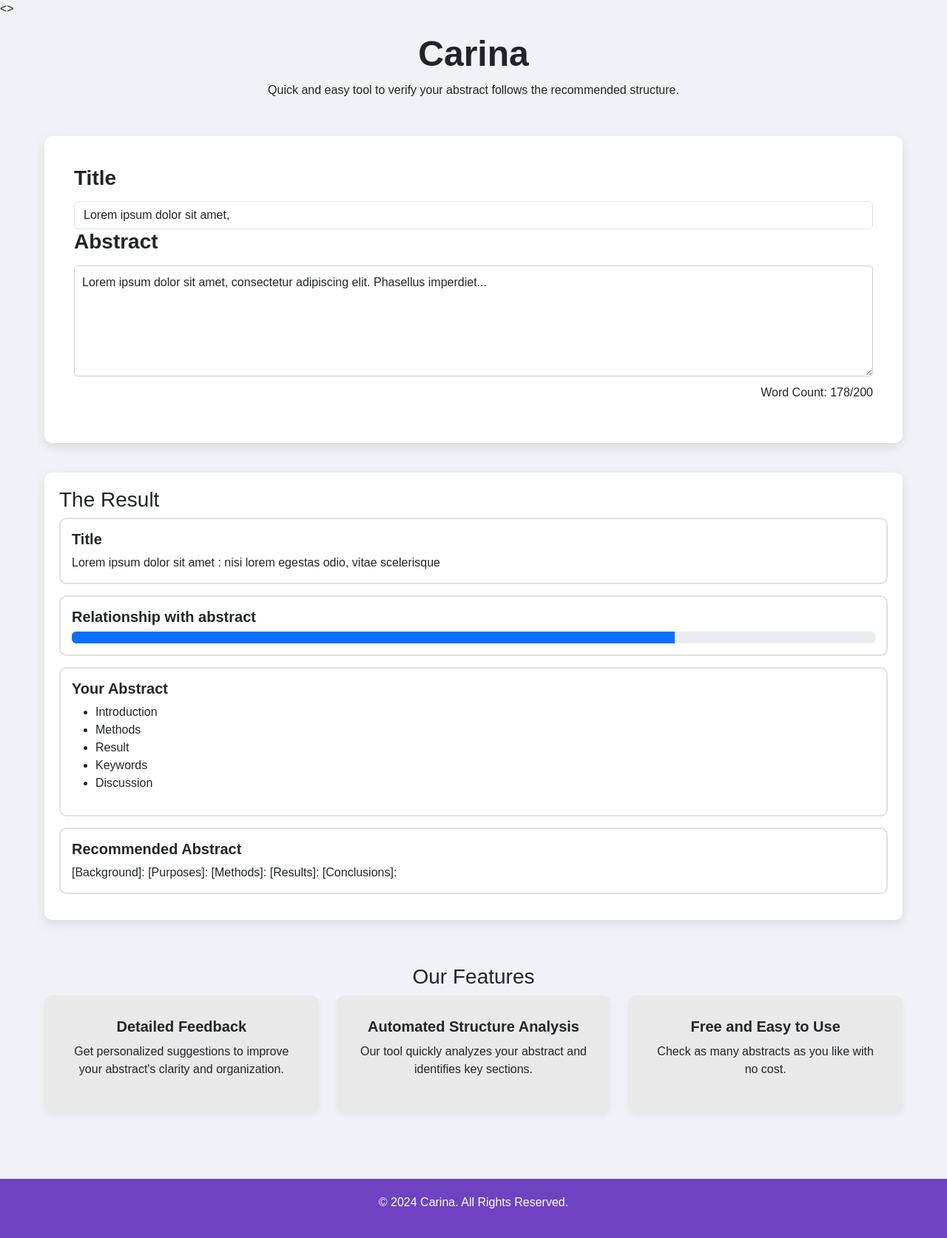
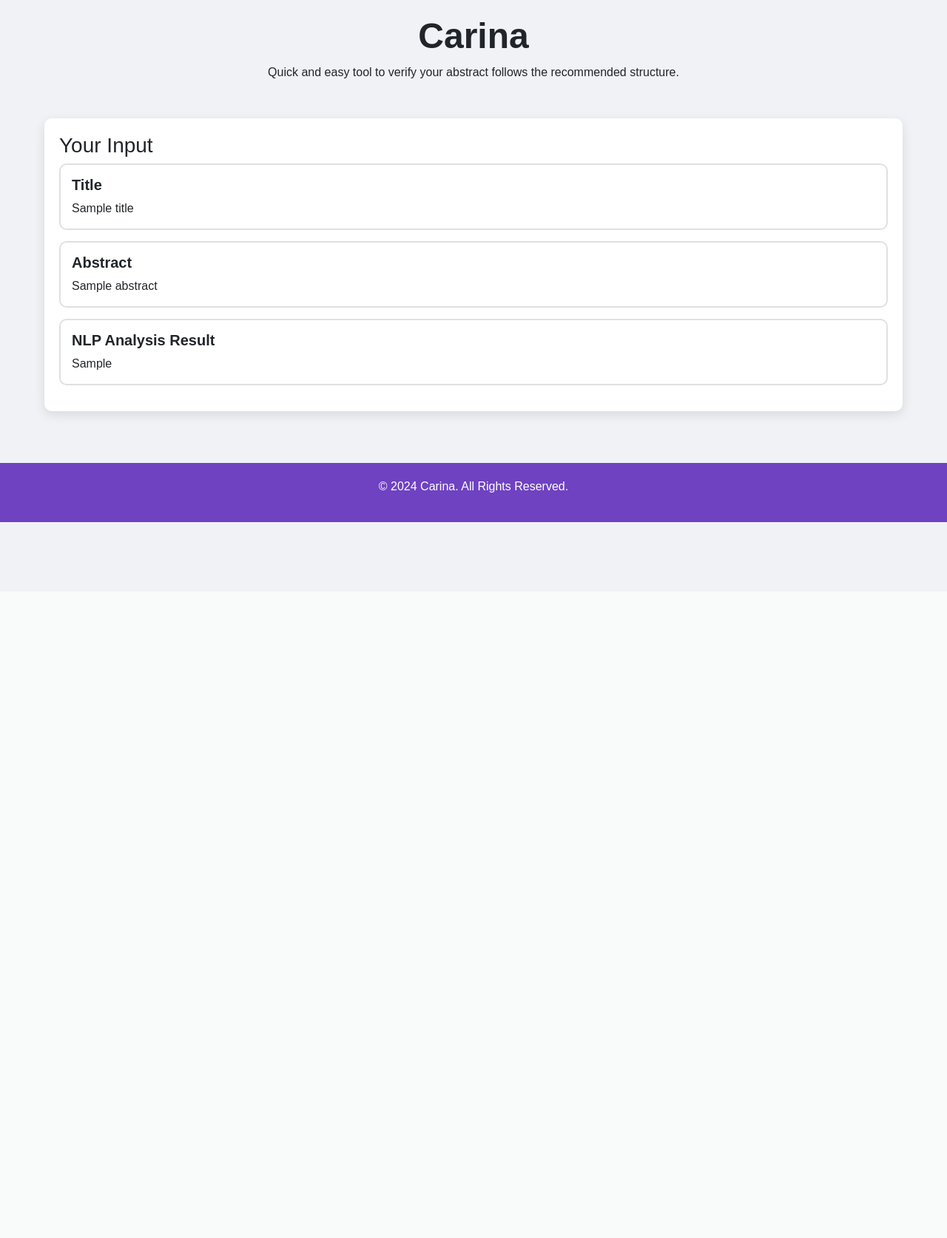
Before and after one commit to Chrisenl31/article-checker, a Django app: template article_checker/checker/templates/checker/result.html in a window 1280 px wide. Shown: the whole page at 74% size. After the commit the page ends 706 px from the top, so only its background shows below. Run offline with Django 5.2, Linux system fonts and the light colour scheme; the template is opened without the code that fills it: most values are stand-ins (such as "Sample title", 1, 10 or a date in 2020).

Commit message:
membuat variabel hasil nlp yang ditampilkan ke result view

```diff
--- a/article_checker/checker/templates/checker/result.html
+++ b/article_checker/checker/templates/checker/result.html
@@ -1,6 +1,6 @@
 <!DOCTYPE html>
 <html lang="en">
-  <>
+  <head>
     <meta charset="UTF-8" />
     <meta name="viewport" content="width=device-width, initial-scale=1.0" />
     <title>Carina - Abstract Analysis</title>
@@ -8,105 +8,41 @@
       href="https://cdn.jsdelivr.net/npm/bootstrap@5.3.0/dist/css/bootstrap.min.css"
       rel="stylesheet"
     />
-    <link rel="stylesheet" href="article_checker/static/css/resultstyle.css">
+    {% load static %}
+    <link rel="stylesheet" href="{% static 'css/resultstyle.css' %}" />
   </head>
   <body>
     <div class="container">
       <!-- Header -->
       <header>
         <h1>Carina</h1>
-        <p>Quick and easy tool to verify your abstract follows the recommended structure.</p>
+        <p>
+          Quick and easy tool to verify your abstract follows the recommended
+          structure.
+        </p>
       </header>
-
-      <!-- Input Section -->
-      <div class="input-section">
-        <h3>Title</h3>
-        <input
-          type="text"
-          class="form-control"
-          value="Lorem ipsum dolor sit amet,"
-        />
-        <h3>Abstract</h3>
-        <textarea
-          class="form-control"
-        >Lorem ipsum dolor sit amet, consectetur adipiscing elit. Phasellus imperdiet...</textarea>
-        <p class="text-end">Word Count: 178/200</p>
-        <button class="btn-check">Check Abstract</button>
-      </div>
 
       <!-- Result Section -->
       <div class="result-section">
-        <h3>The Result</h3>
+        <h3>Your Input</h3>
         <div class="result-box">
           <h5>Title</h5>
-          <p>Lorem ipsum dolor sit amet : nisi lorem egestas odio, vitae scelerisque</p>
+          <p>{{ title }}</p>
         </div>
         <div class="result-box">
-          <h5>Relationship with abstract</h5>
-          <div class="progress">
-            <div
-              class="progress-bar"
-              role="progressbar"
-              style="width: 75%;"
-              aria-valuenow="75"
-              aria-valuemin="0"
-              aria-valuemax="100"
-            ></div>
-          </div>
+          <h5>Abstract</h5>
+          <p>{{ abstract }}</p>
         </div>
+
+        <!-- Di sini akan ditambahkan hasil analisis NLP setelah diproses -->
         <div class="result-box">
-          <h5>Your Abstract</h5>
-          <ul>
-            <li>Introduction</li>
-            <li>Methods</li>
-            <li>Result</li>
-            <li>Keywords</li>
-            <li>Discussion</li>
-          </ul>
-        </div>
-        <div class="result-box">
-          <h5>Recommended Abstract</h5>
-          <p>
-            [Background]:
-            [Purposes]:
-            [Methods]:
-            [Results]:
-            [Conclusions]:
-          </p>
-        </div>
-      </div>
-
-      <!-- Features Section -->
-      <div class="features-section">
-        <h3>Our Features</h3>
-        <div class="row">
-          <div class="col-md-4">
-            <div class="feature-box">
-              <h5>Detailed Feedback</h5>
-              <p>
-                Get personalized suggestions to improve your abstract's clarity and organization.
-              </p>
-            </div>
-          </div>
-          <div class="col-md-4">
-            <div class="feature-box">
-              <h5>Automated Structure Analysis</h5>
-              <p>
-                Our tool quickly analyzes your abstract and identifies key sections.
-              </p>
-            </div>
-          </div>
-          <div class="col-md-4">
-            <div class="feature-box">
-              <h5>Free and Easy to Use</h5>
-              <p>Check as many abstracts as you like with no cost.</p>
-            </div>
-          </div>
+          <h5>NLP Analysis Result</h5>
+          <p>{{ nlp_result }}</p>
+          <!-- Tampilkan hasil NLP di sini -->
         </div>
       </div>
     </div>
 
-    <!-- Footer -->
     <footer>
       <p>&copy; 2024 Carina. All Rights Reserved.</p>
     </footer>
--- a/article_checker/checker/urls.py
+++ b/article_checker/checker/urls.py
@@ -3,5 +3,4 @@ from . import views
 
 urlpatterns = [
     path('', views.check_article, name='check_article'),
-    # path('result/', views.result, name='result'),
 ]
```
Also changed, not shown: article_checker/checker/templates/checker/check_article.html (+5 -2 lines), article_checker/checker/views.py (+19 -14 lines), 11 other files.
